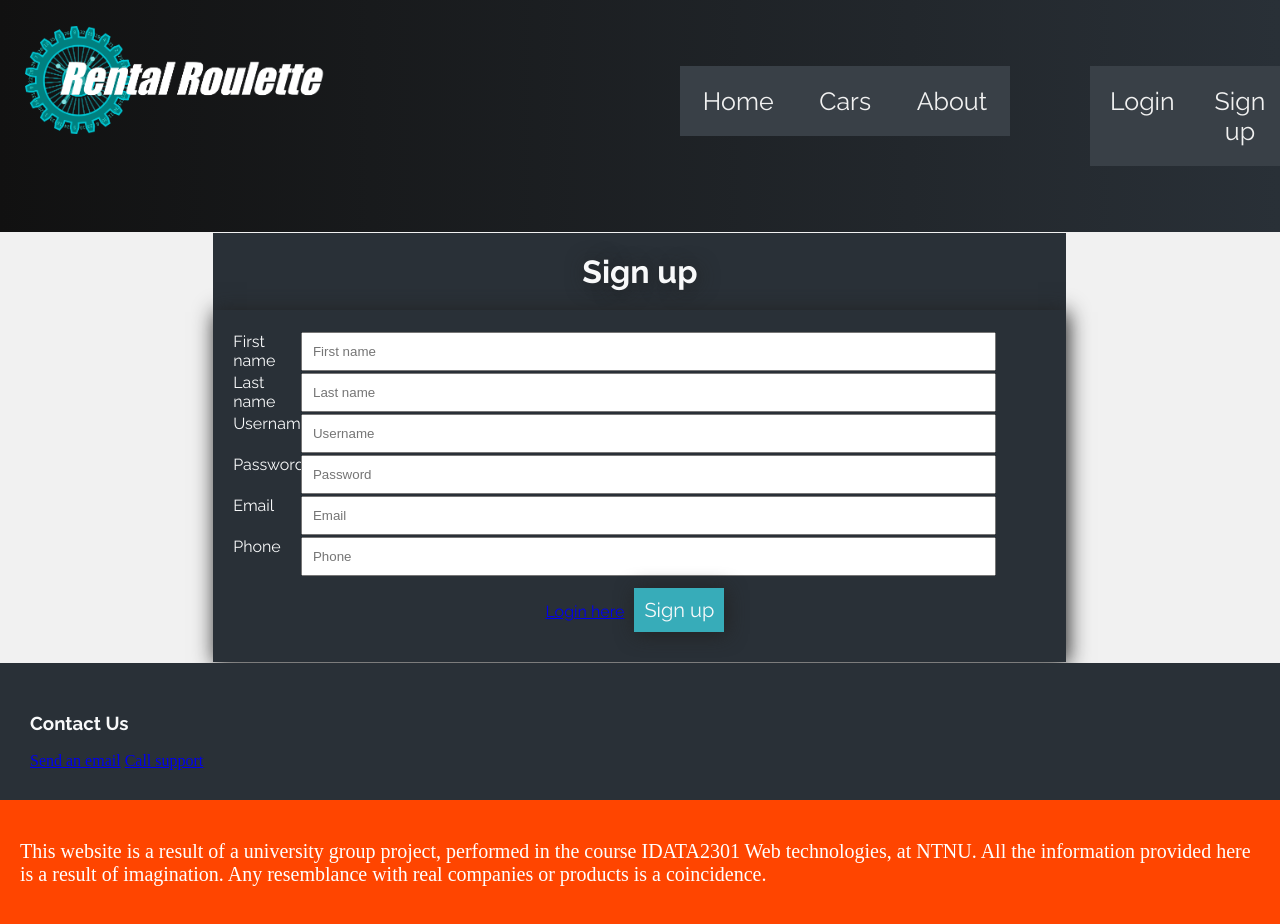
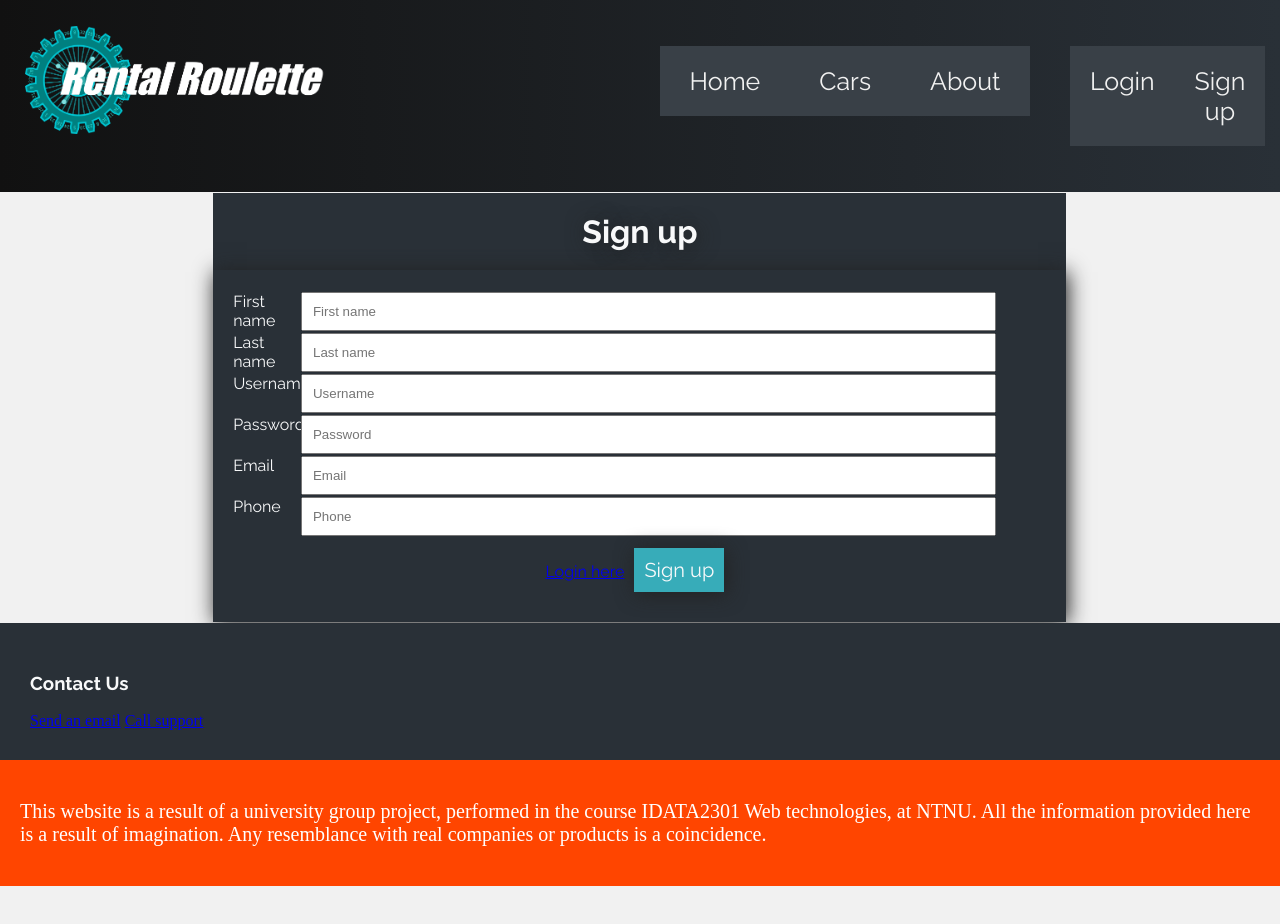
Before and after one commit to Nezerpz/IDATA2301-Project-2025, a React (Vite) app: page /signup in a window 1280 px wide. After the commit the page ends 886 px from the top, so only its background shows below. Built offline with nearby package versions, Linux system fonts and the light colour scheme; a web font is replaced by a local one.

Commit message:
Navbar margin removed for a more compact header

```diff
--- a/src/components/Car.jsx
+++ b/src/components/Car.jsx
@@ -8,6 +8,7 @@ function Car ({car}) {
     return (
         <div className="car">
             <h2>{car.manufacturer} {car.carModel} ({car.productionYear})</h2>
+            <img src={`https://dummyimage.com/600x200/000/ffffff&text=<img src="${car.manufacturer}+${car.carModel}+(${car.productionYear})" />`} alt={car.carModel}/>
             <div>
                 <div>
                     <p><strong>Provider: </strong>{}</p>
--- a/src/static/css/index.css
+++ b/src/static/css/index.css
@@ -55,7 +55,6 @@ body{
     display: flex;
     justify-content: space-around;
     list-style-type: none;
-    margin: 20px;
 }
 
 .navbar-item {
```
